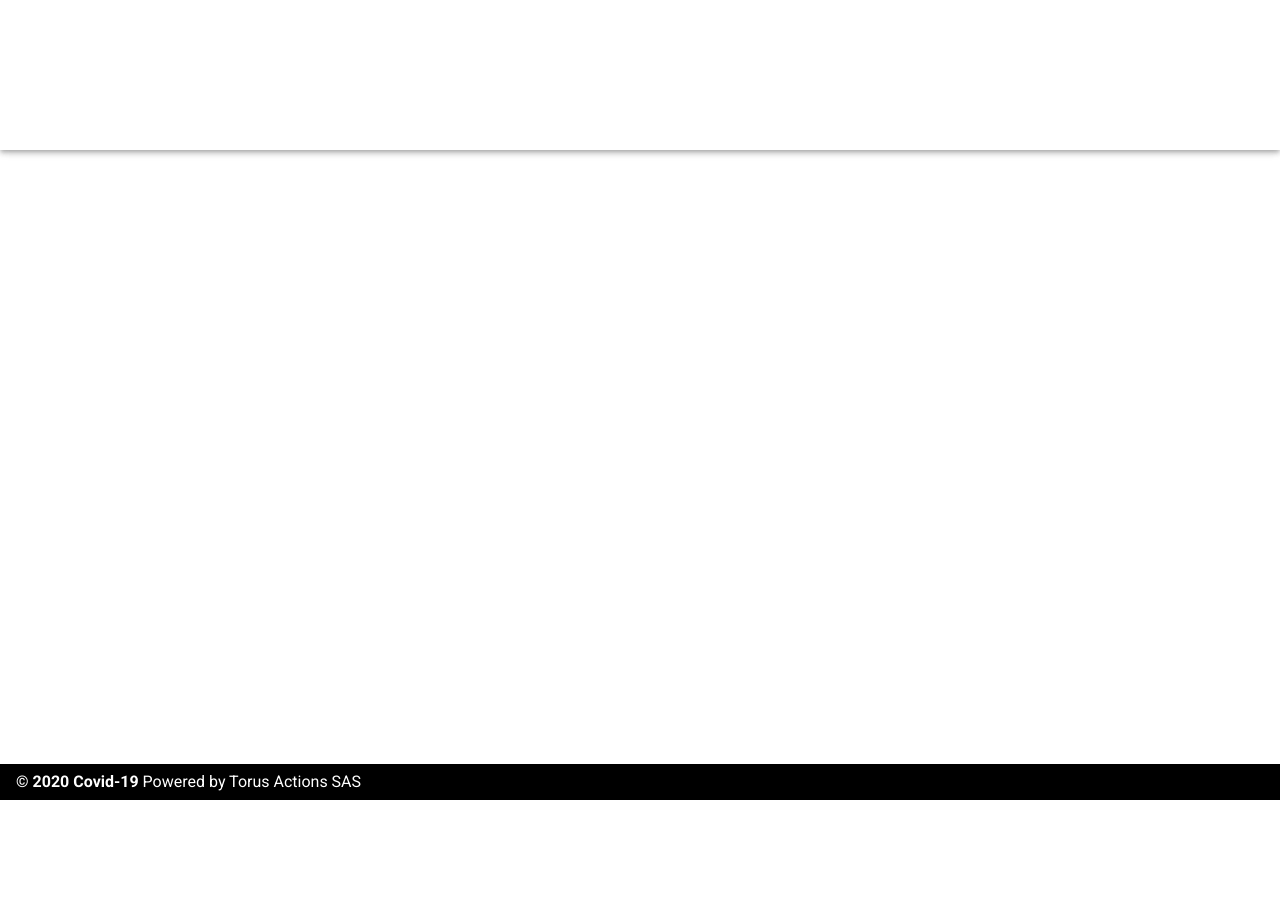
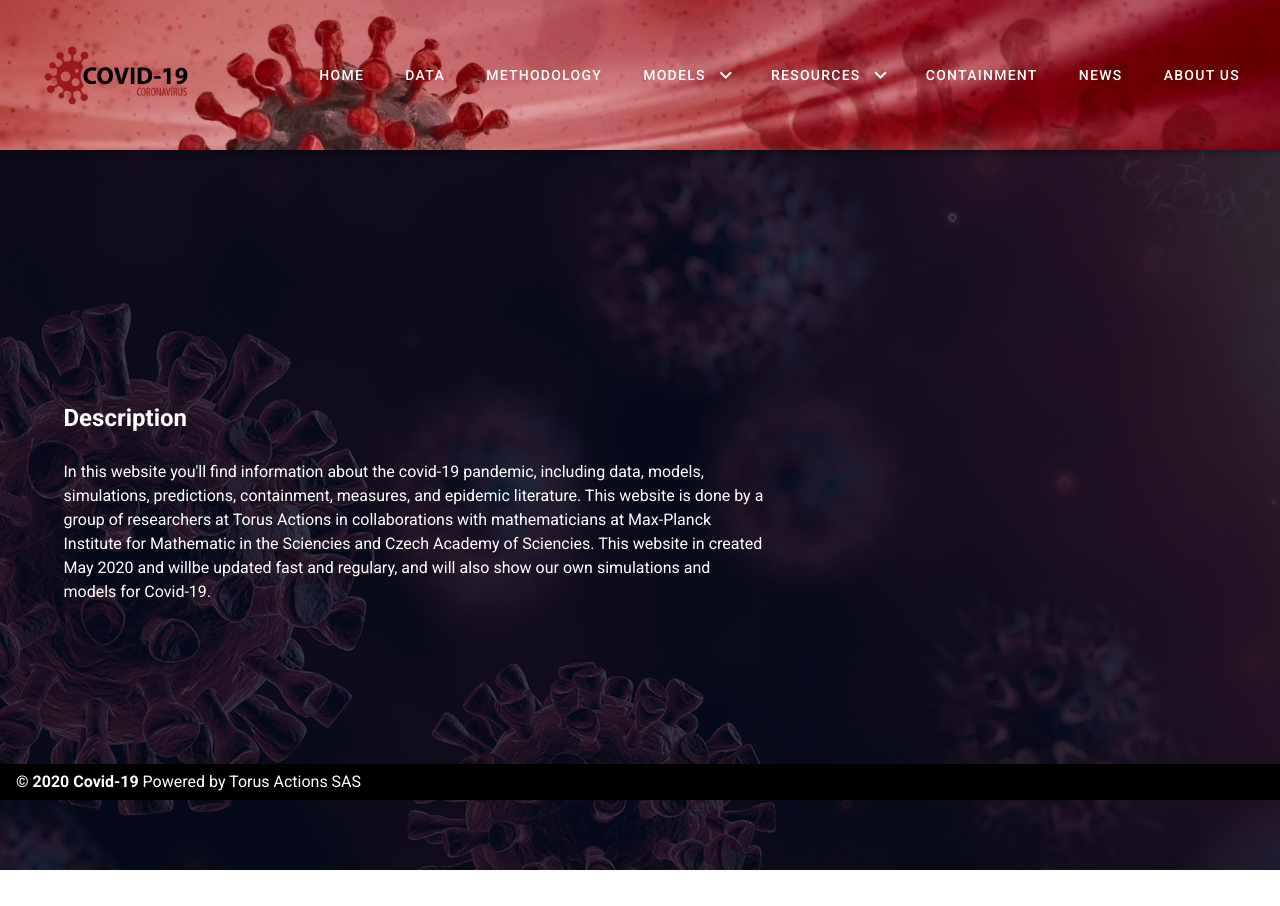
Before and after one commit to mangly/exampleCOVID19, a Vue app: page /#/home in a window 1280 px wide. Before the commit this address led to /. Before the commit the page ends 800 px from the top, so only its background shows below. Built offline with nearby package versions, Linux system fonts and the light colour scheme.

Commit message:
menu responsive

```diff
--- a/package.json
+++ b/package.json
@@ -10,6 +10,7 @@
   "dependencies": {
     "core-js": "^2.6.5",
     "vue": "^2.6.10",
+    "vue-router": "^3.4.3",
     "vuetify": "^2.2.11"
   },
   "devDependencies": {
--- a/src/App.vue
+++ b/src/App.vue
@@ -10,7 +10,7 @@
       <div class="d-flex align-center">
         <v-img
           alt="Vuetify Logo"
-          class="shrink mr-2"
+          class="shrink mr-2 hidden-sm-and-down"
           contain
           src="./assets/logo-covid.png"
           transition="scale-transition"
@@ -27,9 +27,10 @@
         />-->
       </div>
 
-      <v-spacer></v-spacer>
+      <v-spacer />
 
-      <v-btn href target="_blank" text>
+      <div class="hidden-sm-and-down">
+        <v-btn href="/" text>
           <span class="mr-2">Home</span>
         </v-btn>
         <v-btn href target="_blank" text>
@@ -75,10 +76,32 @@
         <v-btn href target="_blank" text>
           <span class="mr-2">About us</span>
         </v-btn>
+      </div>
+      <v-app-bar-nav-icon class="hidden-md-and-up" @click="drawer = !drawer" />
     </v-app-bar>
+    <v-navigation-drawer v-if="isMobile" v-model="drawer" absolute temporary>
+      <v-list-item>
+        <v-img src="./assets/logo-covid.png"></v-img>
+      </v-list-item>
 
+      <v-divider />
+
+      <v-list dense>
+        <v-list-item v-for="item in items" :key="item.title" link>
+          <v-list-item-icon>
+            <v-icon>{{ item.icon }}</v-icon>
+          </v-list-item-icon>
+
+          <v-list-item-content>
+            <v-list-item-title>{{ item.title }}</v-list-item-title>
+          </v-list-item-content>
+        </v-list-item>
+      </v-list>
+    </v-navigation-drawer>
     <v-main>
-      <!-- <HelloWorld /> -->
+      <v-fade-transition mode="out-in">
+        <router-view />
+      </v-fade-transition>
     </v-main>
     <v-footer color="black" app>
       <span class="white--text">
@@ -93,12 +116,15 @@
 
 export default {
   name: "App",
+  drawer: null,
 
   // components: {
   //   HelloWorld
   // },
 
   data: () => ({
+    drawer: false,
+    isMobile: false,
     itemsModels: [
       { title: "Click Me" },
       { title: "Click Me" },
@@ -110,7 +136,32 @@ export default {
       { title: "Models" },
       { title: "Simulations" },
       { title: "State of the art in epidemis modelling" }
+    ],
+    items: [
+      { title: "Home", icon: "mdi-dashboard" },
+      { title: "About", icon: "mdi-question_answer" }
     ]
-  })
+  }),
+
+  beforeDestroy() {
+    if (typeof window !== "undefined") {
+      window.removeEventListener("resize", this.onResize, { passive: true });
+    }
+  },
+
+  mounted() {
+    this.onResize();
+    window.addEventListener("resize", this.onResize, { passive: true });
+  },
+
+  methods: {
+    onResize() {
+      if (window.innerWidth < 600) this.isMobile = true;
+      else {
+        this.isMobile = false;
+        this.drawer = false;
+      }
+    }
+  }
 };
 </script>
--- a/src/main.js
+++ b/src/main.js
@@ -1,10 +1,12 @@
 import Vue from 'vue'
 import App from './App.vue'
 import vuetify from './plugins/vuetify';
+import router from './router';
 
 Vue.config.productionTip = false
 
 new Vue({
   vuetify,
+  router,
   render: h => h(App)
 }).$mount('#app')
--- /dev/null
+++ b/src/router.js
@@ -0,0 +1,32 @@
+import Vue from 'vue';
+import Router from 'vue-router';
+
+Vue.use(Router)
+
+export default new Router({
+  mode: 'hash',
+  base: process.env.BASE_URL,
+  routes: [
+    {
+      path: '/',
+      redirect: '/home',
+      // name: 'home',
+      // component: Home
+    },
+
+    {
+      path: '/home',
+      name: 'home',
+      component: () => import(/* webpackChunkName: "about" */ './views/home/index.vue')
+    },
+
+    // {
+    //   path: '/telegramas/imprimir',
+    //   name: 'telegramas_imprimir',
+    //   // route level code-splitting
+    //   // this generates a separate chunk (about.[hash].js) for this route
+    //   // which is lazy-loaded when the route is visited.
+    //   component: () => import(/* webpackChunkName: "about" */ './services/telegram/views/Print.vue')
+    // },
+  ]
+})
--- /dev/null
+++ b/src/views/home/index.vue
@@ -0,0 +1,48 @@
+<template>
+  <section id="hero">
+    <v-img
+      :min-height="minHeight"
+      :src="require('@/assets/rawImage.jpg')"
+      class="white--text"
+      gradient="to right, rgba(5, 11, 31, .8), rgba(5, 11, 31, .8)"
+    >
+      <v-container class="fill-height px-4 py-12">
+        <v-responsive class="d-flex align-center" height="100%" max-width="700" width="100%">
+          <h1>Description</h1>
+          <br />
+          <p>
+            In this website you'll find information about the covid-19 pandemic, including data,
+            models, simulations, predictions, containment, measures, and epidemic literature.
+            This website is done by a group of researchers at Torus Actions in collaborations
+            with mathematicians at Max-Planck Institute for Mathematic in the Sciencies and
+            Czech Academy of Sciencies. This website in created May 2020 and willbe updated fast
+            and regulary, and will also show our own simulations and models for Covid-19.
+          </p>
+
+          <div
+            :class="$vuetify.breakpoint.smAndDown ? 'flex-column align-start' : 'align-center'"
+            class="d-flex flex-wrap"
+          >
+            <!-- <base-btn>Discover More</base-btn>
+
+            <span class="font-weight-bold ml-6 mr-4 my-4">or</span>
+
+            <base-btn :ripple="false" class="pa-1" height="auto" text>Get Started Now</base-btn>-->
+          </div>
+        </v-responsive>
+      </v-container>
+    </v-img>
+  </section>
+</template>
+<script>
+export default {
+  name: "SectionHero",
+  computed: {
+    minHeight() {
+      const height = this.$vuetify.breakpoint.mdAndUp ? "100vh" : "50vh";
+
+      return `calc(${height} - ${this.$vuetify.application.top}px)`;
+    }
+  }
+};
+</script>
```
Also changed, not shown: src/assets/rawImage.jpg (added), 1 other file (tests, documents, lock files or other folders). Lines whose indentation alone changed are shown as unchanged.
